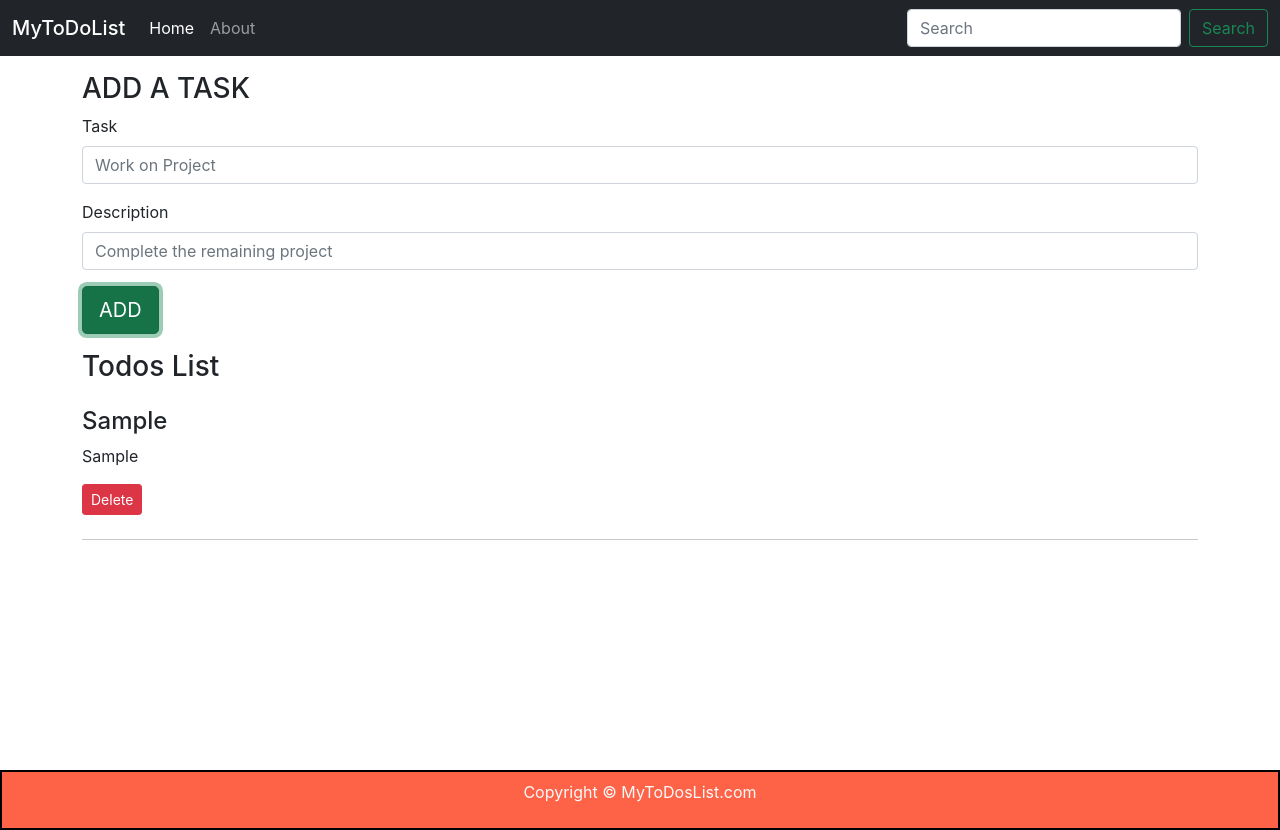
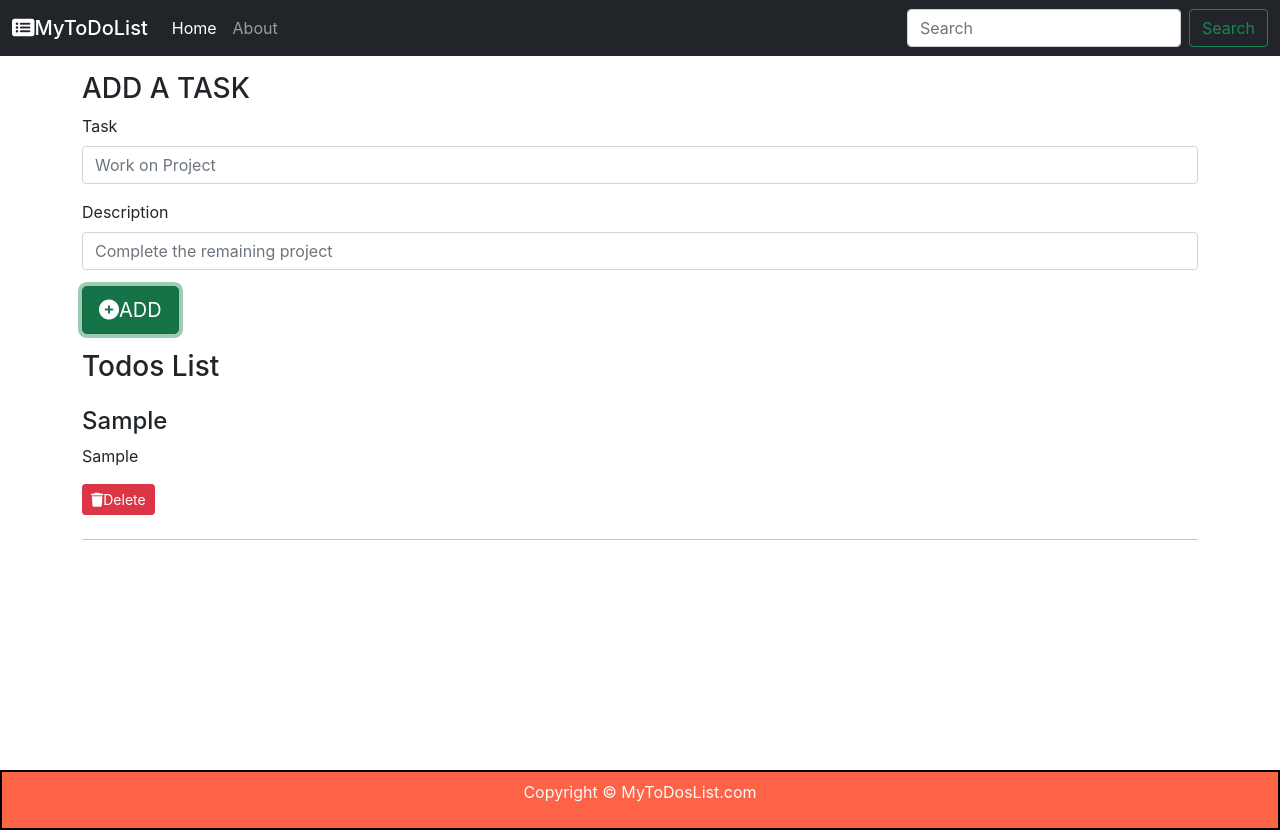
Before and after one commit to PrabhatSinghPanwar/Todo_List, a React (Create React App) app: page / in a window 1280 px wide. Both pictures are taken after typing "Sample", "Sample" into the empty fields and a click on the button "ADD". Built offline with nearby package versions, Linux system fonts and the light colour scheme.

Commit message:
adding icons

```diff
--- a/public/index.html
+++ b/public/index.html
@@ -13,6 +13,7 @@
 
     <link rel="manifest" href="%PUBLIC_URL%/manifest.json" />
 
+    <script src="https://kit.fontawesome.com/41bb9d700e.js" crossorigin="anonymous"></script>
     <link href="https://cdn.jsdelivr.net/npm/bootstrap@5.0.1/dist/css/bootstrap.min.css" rel="stylesheet" integrity="sha384-+0n0xVW2eSR5OomGNYDnhzAbDsOXxcvSN1TPprVMTNDbiYZCxYbOOl7+AMvyTG2x" crossorigin="anonymous">
 
     <title>React App</title>
--- a/src/MyComponents/AddTodo.js
+++ b/src/MyComponents/AddTodo.js
@@ -30,7 +30,7 @@ export default function AddTodo(props) {
                     <label htmlFor="desc" className="form-label">Description</label>
                     <input type="text" value={desc} onChange={(e)=>{setDesc(e.target.value)}} className="form-control" id="desc" placeholder="Complete the remaining project" />
                 </div>
-                        <button type="submit" className="btn btn-lg btn-success">ADD</button>
+                        <button type="submit" className="btn btn-lg btn-success"><i class="fas fa-plus-circle"></i>ADD</button>
             </form>
         </div>
     )
--- a/src/MyComponents/Header.js
+++ b/src/MyComponents/Header.js
@@ -8,7 +8,7 @@ export default function Header(props) {
         <div className="header">
             <nav className="navbar navbar-expand-lg navbar-dark bg-dark">
                 <div className="container-fluid">
-                    <Link className="navbar-brand mb-0 h1" to="/">{props.title}</Link>          {/* Example to use props */}
+                    <Link className="navbar-brand mb-0 h1" to="/"><i class="fas fa-list-alt"></i>{props.title}</Link>          {/* Example to use props */}
                     <button className="navbar-toggler" type="button" data-bs-toggle="collapse" data-bs-target="#navbarSupportedContent" aria-controls="navbarSupportedContent" aria-expanded="false" aria-label="Toggle navigation">
                         <span className="navbar-toggler-icon"></span>
                     </button>
@@ -21,7 +21,7 @@ export default function Header(props) {
                                 <Link className="nav-link" to="/about">About</Link>
                             </li>
                         </ul>
-                         { props.SearchBar? <form className="d-flex">                           {/* Example to use props */}
+                        { props.SearchBar? <form className="d-flex">                           {/* Example to use props */}
                             <input className="form-control me-2" type="search" placeholder="Search" aria-label="Search" />
                             <button className="btn btn-outline-success" type="submit">Search</button>
                         </form>: "Nothing is Here Bro" }
--- a/src/MyComponents/TodoItem.js
+++ b/src/MyComponents/TodoItem.js
@@ -8,7 +8,7 @@ export default function TodoItem( {todo, onDelete} ) {                //use curl
             <p>{todo.desc}</p>
 
                                         {/*used arrow fuction for function passing*/}
-            <button className="btn btn-sm btn-danger" onClick={ ()=>{onDelete(todo)} }>Delete</button>
+            <button className="btn btn-sm btn-danger" onClick={ ()=>{onDelete(todo)} }><i class="fas fa-trash"></i>Delete</button>
         </div>
         <hr/>
         </>
```
